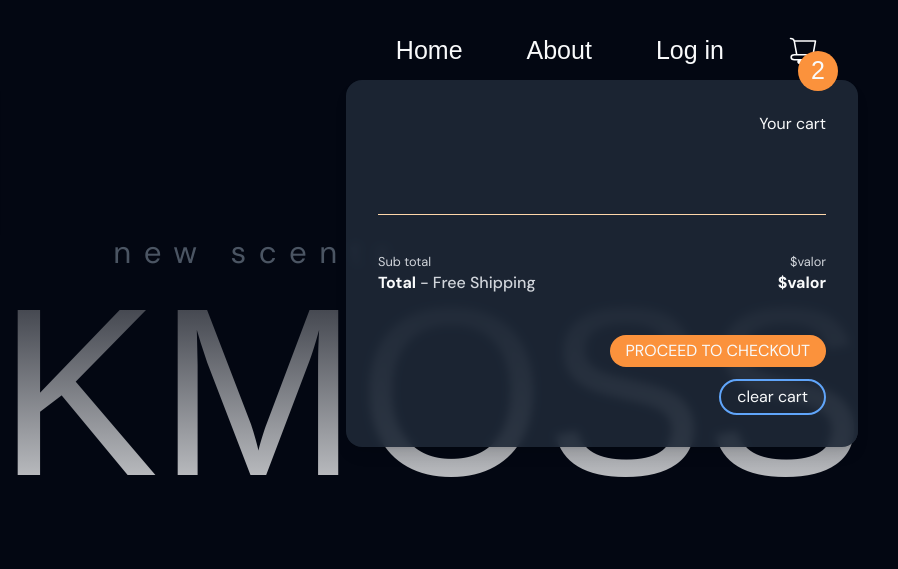
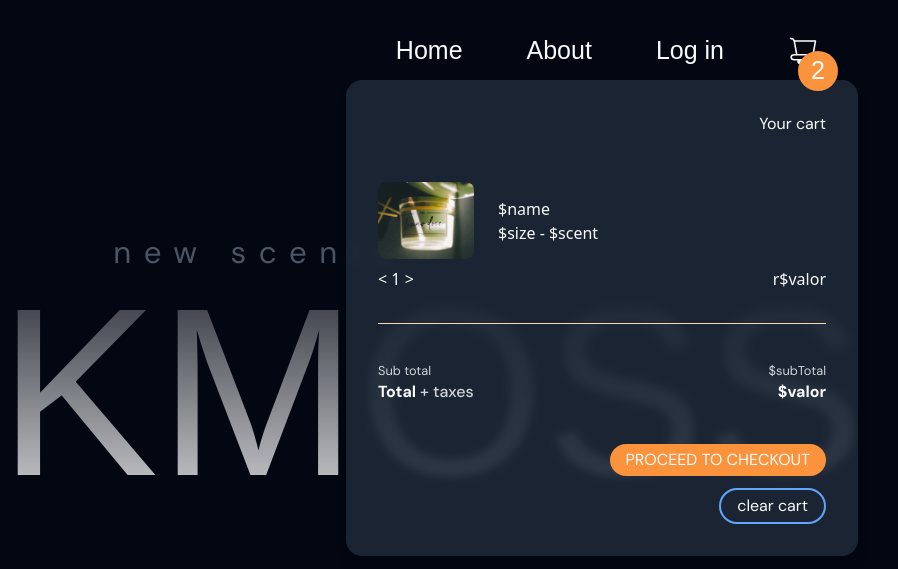
Before and after one commit to l4mm3r/albaecommerce, a website: page src/index.html in a window 1280 px wide. Shown: the top 569 px of the page, 382-1280 px from the left. Drawn offline with Linux system fonts and the light colour scheme; a web font is replaced by a local one.

Commit message:
refactor - cartTab

```diff
--- a/src/index.html
+++ b/src/index.html
@@ -6,6 +6,7 @@
     <title>Document</title>
     <link href="./output.css" rel="stylesheet" />
 </head>
+
 <!--Navbard-->
 <body class="bg-gray-950">
     <nav class="font-itali relative z-50">
@@ -25,27 +26,47 @@
         </ul>
     </nav>
     <!--CartTab container-->
-    <div class="carTab bg-gray-800 w-[512px] rounded-2xl fixed top-20 right-10 bottom-auto grid grid-rows-[70px,_1fr,_70px] p-8 z-40 text-gray-50 bg-opacity-90  shadow-lg backdrop-blur-sm">
+    <article class="carTab bg-gray-800 w-[512px] rounded-2xl fixed top-20 right-10 bottom-auto grid grid-rows-[70px,_1fr,_70px] p-8 z-40 text-gray-50 bg-opacity-90  shadow-lg backdrop-blur-sm">
         <h5 class="font-dm text-base text-right">Your cart</h5>
-        <div class="listCart">
-            <!--Items in cart-->
-        </div>
+        <!--Items in cart-->
+        <section class="listCart">
+            <div class="cartItem flex">
+                <div class="itemImg">
+                    <img src="./assets/img/cardimg.png" alt="" class="w-24 rounded-lg">
+                </div>
+                <div class="itemDescription flex flex-col pl-6 justify-center">
+                    <p>$name</p>
+                    <p>$size - $scent</p>
+                </div>
+            </div>
+            <div class="cartItemPrice flex flex-row-reverse justify-between mt-2">
+                <div class="totalPrice">
+                    r$valor
+                </div>
+                <div class="quantity">
+                    <span class="minus"> < </span>
+                    <span> 1 </span>
+                    <span class="plus"> > </span>
+                </div>
+            </div>
+        </section>
         <hr class="h-px my-8 bg-orange-200 border-0 dark:bg-orange-200">
-        <div class="totalsContainer flex flex-col">
+        <section class="totalsContainer flex flex-col">
             <div class="subTotal flex justify-between font-dm text-sm text-gray-300">
                 <p>Sub total</p>
+                <p>$subTotal</p>
+            </div>
+            <div class="cartTotal flex justify-between font-dm text-base font-bold">
+                <p>Total <span class="font-dm font-medium text-gray-300">+ taxes</span></p>
                 <p>$valor</p>
             </div>
-            <div class="cartTotal flex justify-between font-dm text-base font-bold">
-                <p>Total <span class="font-dm font-medium text-gray-300">- Free Shipping</span></p>
-                <p>$valor</p>
-            </div>
-        </div>
+        </section>
         <div class="buttonsCarTab flex flex-col place-items-end font-dm text-base mt-10">
             <button class="proceedCarTab bg-orange-400 rounded-full py-1 px-4 text-gray-50">PROCEED TO CHECKOUT</button>
             <button class="clearCarTab border-blue-400 border-2 rounded-full py-1 px-4 font-dm text-base mt-3">clear cart</button>
         </div>
-    </div>
+    </article>
+
 <!--Hero section-->
     <section>
         <div class="relative">
```
Also changed, not shown: src/output.css.
